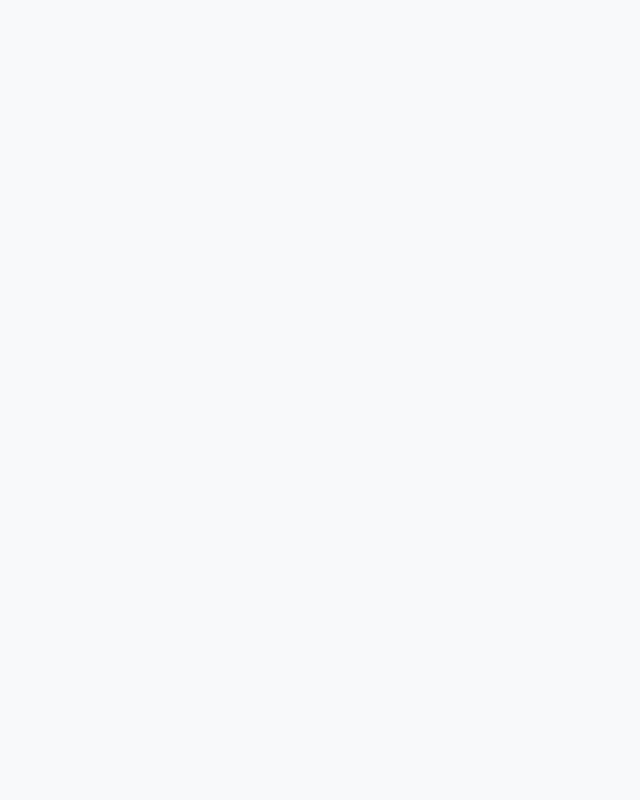
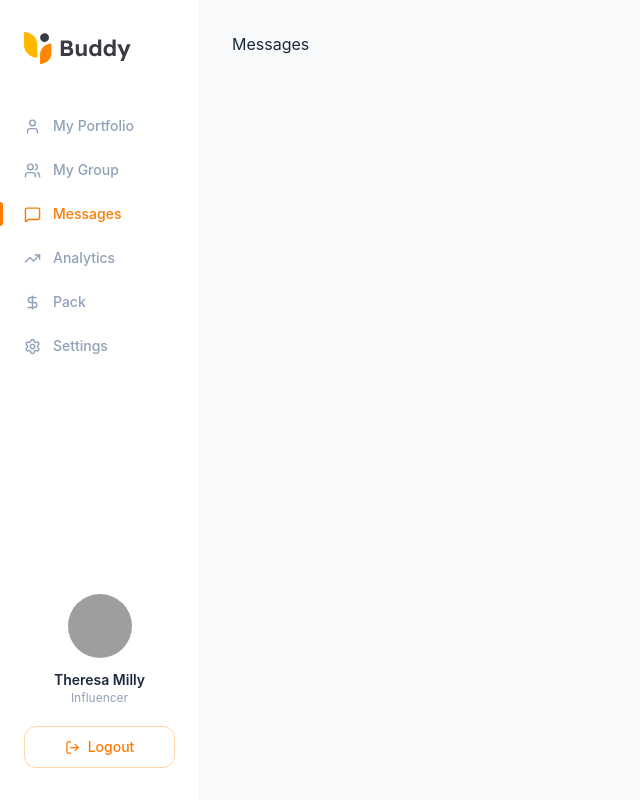
Before and after one commit to Rengkat/zojatech-assessment, a React (Vite) app: page /dashboard/messages in a window 1280 px wide. Before the commit this address had no page. Shown: the whole page, without its empty margins (0-640 px from the left). Built offline with nearby package versions, Linux system fonts and the light colour scheme; grey boxes are pictures that could not be loaded.

Commit message:
fix: active route side bar

```diff
--- a/src/App.tsx
+++ b/src/App.tsx
@@ -8,6 +8,7 @@ import { VerifiedSuccess } from "./pages/auth/VerifiedSuccess";
 import { Login } from "./pages/auth/Login";
 import { DashboardLayout } from "./layouts/DashboardLayout";
 import { Portfolio } from "./pages/dashboard/Portfolio";
+import Messages from "./pages/dashboard/Messages";
 
 function App() {
   return (
@@ -23,8 +24,9 @@ function App() {
           <Route path="verified-success" element={<VerifiedSuccess />} />
           <Route path="login" element={<Login />} />
         </Route>
-        <Route path="/portfolio" element={<DashboardLayout />}>
+        <Route path="/dashboard" element={<DashboardLayout />}>
           <Route index element={<Portfolio />} />
+          <Route path="messages" element={<Messages />} />
         </Route>
       </Routes>
     </BrowserRouter>
--- a/src/components/sideBar.tsx
+++ b/src/components/sideBar.tsx
@@ -13,12 +13,12 @@ import {
 import logo from "../assets/logo.svg";
 
 const navItems = [
-  { icon: User, label: "My Portfolio", path: "/portfolio" },
-  { icon: Users, label: "My Group", path: "/group" },
-  { icon: MessageSquare, label: "Messages", path: "/messages" },
-  { icon: TrendingUp, label: "Analytics", path: "/analytics" },
-  { icon: DollarSign, label: "Pack", path: "/pack" },
-  { icon: Settings, label: "Settings", path: "/settings" },
+  { icon: User, label: "My Portfolio", path: "/dashboard" },
+  { icon: Users, label: "My Group", path: "/dashboard/group" },
+  { icon: MessageSquare, label: "Messages", path: "/dashboard/messages" },
+  { icon: TrendingUp, label: "Analytics", path: "/dashboard/analytics" },
+  { icon: DollarSign, label: "Pack", path: "/dashboard/pack" },
+  { icon: Settings, label: "Settings", path: "/dashboard/settings" },
 ];
 
 interface SidebarProps {
@@ -28,6 +28,13 @@ interface SidebarProps {
 
 export const Sidebar: React.FC<SidebarProps> = ({ isOpen, onClose }) => {
   const { pathname } = useLocation();
+
+  const isActive = (itemPath: string) => {
+    if (itemPath === "/dashboard") {
+      return pathname === "/dashboard";
+    }
+    return pathname.startsWith(itemPath);
+  };
 
   return (
     <>
@@ -42,7 +49,7 @@ export const Sidebar: React.FC<SidebarProps> = ({ isOpen, onClose }) => {
           {/* Navigation */}
           <nav className="flex flex-col">
             {navItems.map((item) => {
-              const active = pathname.startsWith(item.path);
+              const active = isActive(item.path);
               return (
                 <Link
                   key={item.path}
@@ -79,7 +86,7 @@ export const Sidebar: React.FC<SidebarProps> = ({ isOpen, onClose }) => {
         </div>
       </aside>
 
-      {/* Mobile Sidebar - slides in from left */}
+      {/* Mobile Sidebar */}
       <aside
         className={`
           lg:hidden w-[200px] bg-white min-h-screen flex flex-col justify-between
@@ -88,7 +95,6 @@ export const Sidebar: React.FC<SidebarProps> = ({ isOpen, onClose }) => {
           transition-transform duration-300 ease-in-out
           ${isOpen ? "translate-x-0 shadow-xl" : "-translate-x-full"}
         `}>
-        {/* Close button */}
         <button
           className="absolute top-4 right-4 text-slate-400 hover:text-slate-600 p-1 rounded-lg hover:bg-slate-100 transition-colors"
           onClick={onClose}
@@ -97,15 +103,13 @@ export const Sidebar: React.FC<SidebarProps> = ({ isOpen, onClose }) => {
         </button>
 
         <div>
-          {/* Logo */}
           <div className="flex items-center gap-2 px-6 mb-10">
             <img src={logo} alt="Buddy" className="h-8" />
           </div>
 
-          {/* Navigation */}
           <nav className="flex flex-col">
             {navItems.map((item) => {
-              const active = pathname.startsWith(item.path);
+              const active = isActive(item.path);
               return (
                 <Link
                   key={item.path}
@@ -127,7 +131,6 @@ export const Sidebar: React.FC<SidebarProps> = ({ isOpen, onClose }) => {
           </nav>
         </div>
 
-        {/* User Profile Footer */}
         <div className="flex flex-col items-center text-center px-6">
           <img
             src="https://images.unsplash.com/photo-1534528741775-53994a69daeb?auto=format&fit=crop&w=100&q=80"
--- a/src/pages/dashboard/Messages.tsx
+++ b/src/pages/dashboard/Messages.tsx
@@ -1,5 +1,3 @@
-import React from "react";
-
 const Messages = () => {
   return <div>Messages</div>;
 };
```
